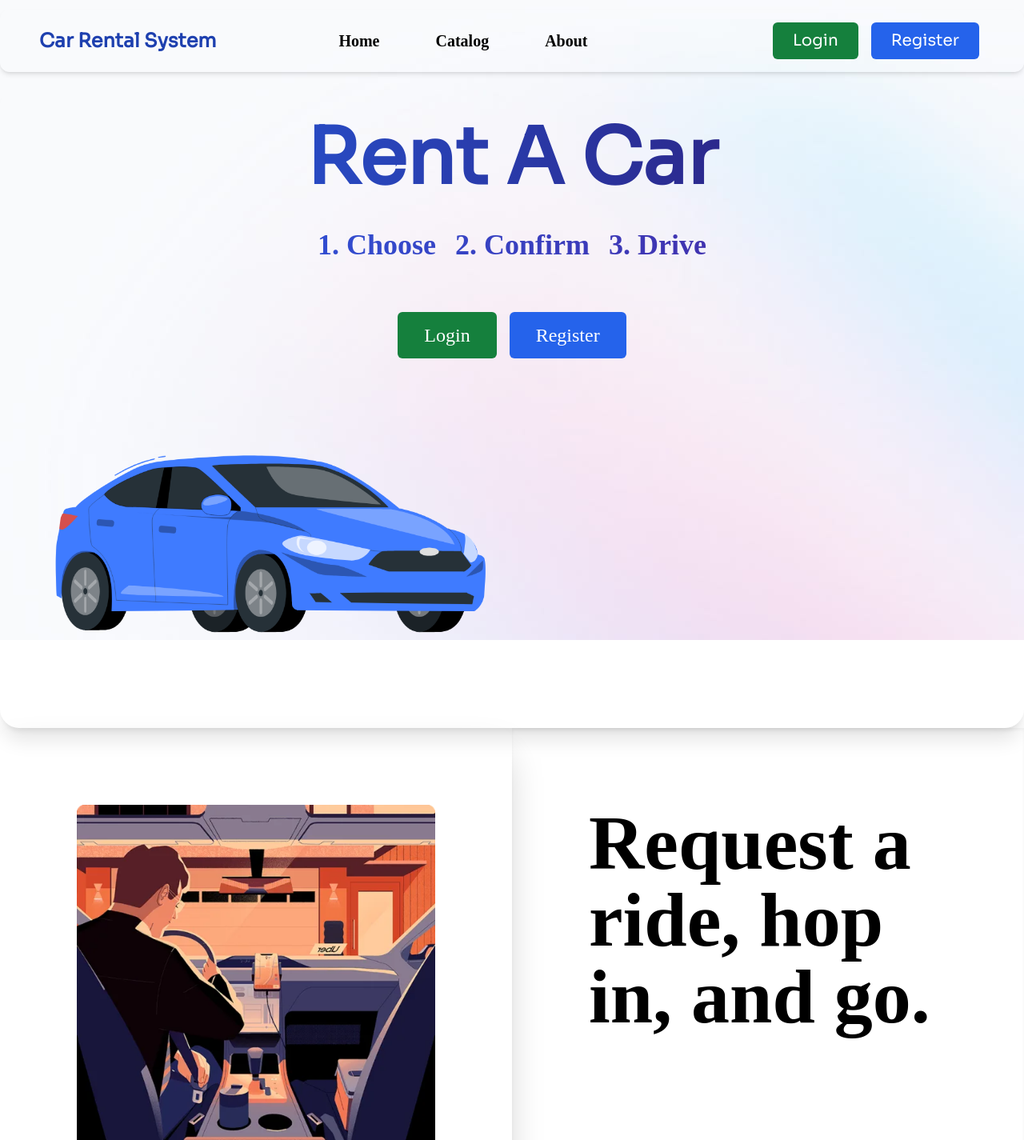
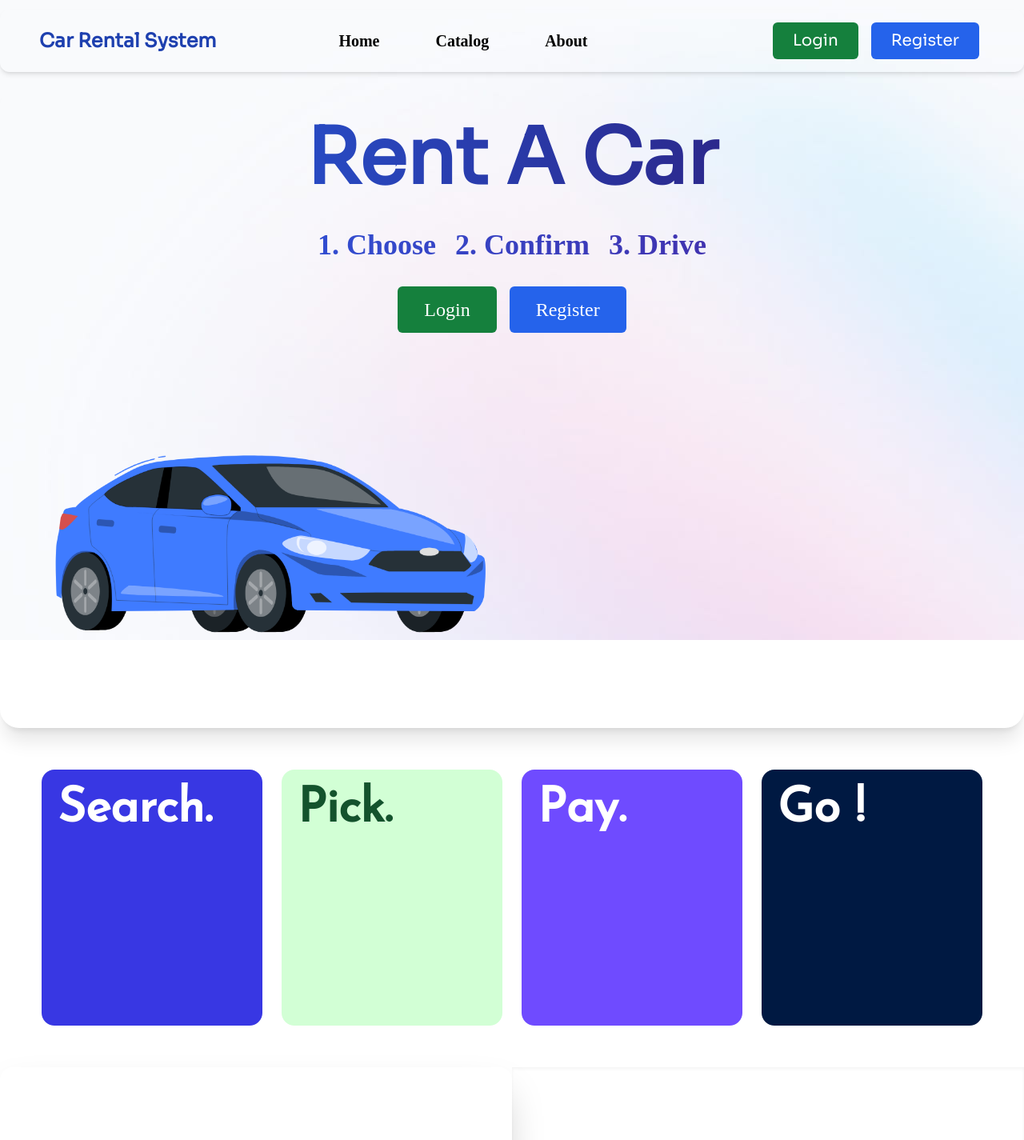
Before and after one commit to Abdelrahman-Muhammad/Car-Rental-System, a PHP site: page / in a window 1280 px wide. Shown: the top 1425 px of the page at 80% size. Run offline with PHP 8.4, Linux system fonts and the light colour scheme; some libraries are stand-ins or nearby versions; some web fonts are replaced.

Commit message:
Added 4 Cards to Homepage

```diff
--- a/index.php
+++ b/index.php
@@ -10,7 +10,7 @@ include './backend/user.php';
     <meta name="viewport" content="width=device-width, initial-scale=1.0">
     <title>Car Rental System</title>
     <script src="https://cdn.tailwindcss.com"></script>
-    <link href="https://fonts.googleapis.com/css2?family=Sora&family=Manrope&display=swap" rel="stylesheet">
+    <link href="https://fonts.googleapis.com/css2?family=Sora&family=Manrope&family=Josefin+Sans&display=swap" rel="stylesheet">
     <link href="https://fonts.cdnfonts.com/css/uber-move-text" rel="stylesheet">
     <link href="https://fonts.cdnfonts.com/css/mona-sans" rel="stylesheet">
     <link rel="stylesheet" href="css/style.css">
@@ -47,11 +47,27 @@ include './backend/user.php';
             </ul>
         </div>
     <br>
-    <div class="text-center mt-10">
-        <a id="loginButton" title="" class="font-['Uber Move'] inline-flex  mr-3 px-8  py-3 text-2xl font-normal  text-white transition-all duration-200 bg-green-700 border border-transparent rounded-md items-center hover:bg-blue-700 focus:bg-blue-700" role="button"> Login </a>
-        <a id="registerButton" title="" class="font-['Uber Move'] inline-flex  px-8  py-3 text-2xl font-normal text-white transition-all duration-200 bg-blue-600 border border-transparent rounded-md items-center hover:bg-blue-700 focus:bg-blue-700" role="button"> Register </a>
+    <div class="text-center mt-2">
+        <a id="loginButton" title="" class="transition ease-in-out delay-150 hover:-translate-y-1 hover:scale-110  duration-300 font-['Uber Move'] inline-flex  mr-3 px-8  py-3 text-2xl font-normal  text-white transition-all duration-200 bg-green-700 border border-transparent rounded-md items-center hover:bg-blue-700 focus:bg-blue-700" role="button"> Login </a>
+        <a id="registerButton" title="" class="transition ease-in-out delay-150 bg-blue-500 hover:-translate-y-1 hover:scale-110  duration-300 font-['Uber Move'] inline-flex  px-8  py-3 text-2xl font-normal text-white transition-all duration-200 bg-blue-600 border border-transparent rounded-md items-center hover:bg-blue-700 focus:bg-blue-700" role="button"> Register </a>
     </div>
-    <img src="img/car.png" alt="" class="absolute bottom-0 right-2/4 w-3/6  z-0"" />
+    <img src="img/car.png" alt="" class="absolute top-100 bottom-0 right-2/4 w-3/6  z-0"" />
+</div>
+
+<div class="fade-in-element flex flex-row m-10">
+<div class="flex  bg-[#3837e3] w-1/3 h-80 rounded-2xl m-3">
+    <h1 class="font-['Josefin_Sans'] text-white p-5 text-6xl font-bold "> Search.</h1>
+    </div>
+    <div class="flex     bg-[#d2ffd5] w-1/3 h-80 rounded-2xl m-3">
+    <h1 class="font-['Josefin_Sans'] text-green-900 p-5 text-6xl font-bold "> Pick.</h1>
+    </div>
+
+    <div class="flex     bg-[#6f4bff] w-1/3 h-80 rounded-2xl m-3">
+    <h1 class="font-['Josefin_Sans'] text-white p-5 text-6xl font-bold " > Pay.</h1>
+    </div>
+    <div class="flex     bg-[#001942] w-1/3 h-80 rounded-2xl m-3">
+    <h1 class="font-['Josefin_Sans'] text-white p-5 text-6xl font-bold " > Go !</h1>
+    </div>
 </div>
 
 
```
